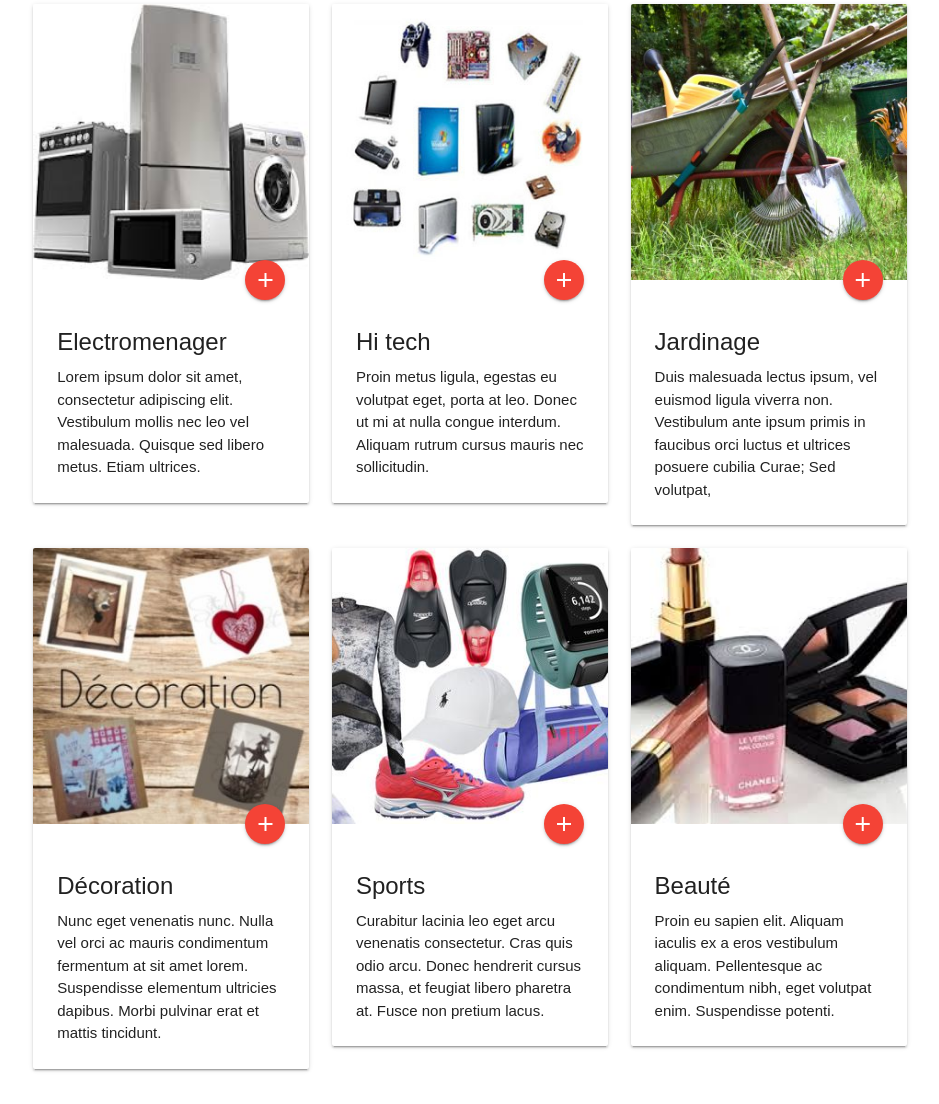
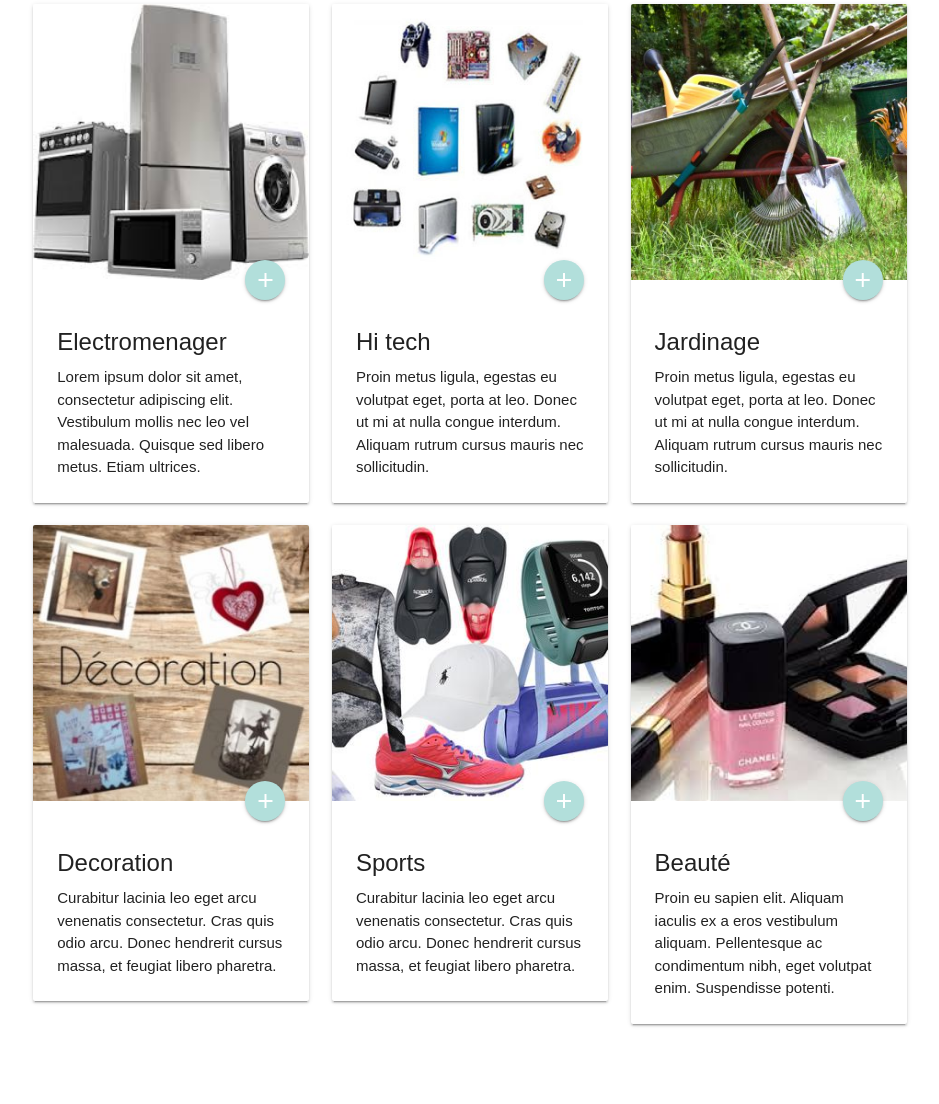
Before and after one commit to Simplon-Roubaix/E-commerce-chris-youssef, a PHP site: page / in a window 1280 px wide. Shown: the part 399-1503 px from the top of the page, without its empty margins (170-1109 px from the left). After the commit the page ends 1426 px from the top, so only its background shows below. Run offline with PHP 8.4, Linux system fonts and the light colour scheme; some libraries are stand-ins or nearby versions.

Commit message:
Update produits.php

```diff
--- a/php/produits.php
+++ b/php/produits.php
@@ -1,12 +1,22 @@
 <?php
 $Produits=[
       ["titre"=> "Electromenager",  "image"=> "img/image.jpg", "resume"=>"Lorem ipsum dolor sit amet, consectetur adipiscing elit. Vestibulum mollis nec leo vel malesuada. Quisque sed libero metus. Etiam ultrices."
-      , "Detail"=> "hzrezhfiu a uoizivjiuezkdkoi jop i"  ],
-      ["titre"=> "Hi tech", "image" => "img/image2.jpg", "resume"=>"Proin metus ligula, egestas eu volutpat eget, porta at leo. Donec ut mi at nulla congue interdum. Aliquam rutrum cursus mauris nec sollicitudin."],
-      ["titre"=> "Jardinage", "image" => "img/image3.jpg", "resume"=>"Duis malesuada lectus ipsum, vel euismod ligula viverra non. Vestibulum ante ipsum primis in faucibus orci luctus et ultrices posuere cubilia Curae; Sed volutpat,"],
-      ["titre"=> "Décoration", "image" => "img/image4.jpg", "resume"=>"Nunc eget venenatis nunc. Nulla vel orci ac mauris condimentum fermentum at sit amet lorem. Suspendisse elementum ultricies dapibus. Morbi pulvinar erat et mattis tincidunt. "],
-      ["titre"=> "Sports", "image" => "img/image5.jpg", "resume"=>"Curabitur lacinia leo eget arcu venenatis consectetur. Cras quis odio arcu. Donec hendrerit cursus massa, et feugiat libero pharetra at. Fusce non pretium lacus."],
-      ["titre"=> "Beauté", "image" => "img/image6.jpg", "resume"=>"Proin eu sapien elit. Aliquam iaculis ex a eros vestibulum aliquam. Pellentesque ac condimentum nibh, eget volutpat enim. Suspendisse potenti."]
+      ,"Detail"=> "Le Lorem Ipsum est simplement du faux texte employé dans la composition et la mise en page avant impression. Le Lorem Ipsum est le faux texte standard de l'imprimerie depuis les années 1500, quand un peintre anonyme assembla ensemble des morceaux de texte pour réaliser un livre spécimen de polices de texte. Il n'a pas fait que survivre cinq siècles, mais s'est aussi adapté à la bureautique informatique, sans que son contenu n'en soit modifié. Il a été popularisé dans les années 1960 grâce à la vente de feuilles Letraset contenant des passages du Lorem Ipsum, et, plus récemment, par son inclusion dans des applications de mise en page de texte, comme Aldus PageMaker."  ],
+
+      ["titre"=> "Hi tech", "image" => "img/image2.jpg", "resume"=>"Proin metus ligula, egestas eu volutpat eget, porta at leo. Donec ut mi at nulla congue interdum. Aliquam rutrum cursus mauris nec sollicitudin."
+      ,"Detail"=> "Le Lorem Ipsum est simplement du faux texte employé dans la composition et la mise en page avant impression. Le Lorem Ipsum est le faux texte standard de l'imprimerie depuis les années 1500, quand un peintre anonyme assembla ensemble des morceaux de texte pour réaliser un livre spécimen de polices de texte. Il n'a pas fait que survivre cinq siècles, mais s'est aussi adapté à la bureautique informatique, sans que son contenu n'en soit modifié. Il a été popularisé dans les années 1960 grâce à la vente de feuilles Letraset contenant des passages du Lorem Ipsum, et, plus récemment, par son inclusion dans des applications de mise en page de texte, comme Aldus PageMaker."  ],
+
+      ["titre"=> "Jardinage", "image" => "img/image3.jpg", "resume"=>"Proin metus ligula, egestas eu volutpat eget, porta at leo. Donec ut mi at nulla congue interdum. Aliquam rutrum cursus mauris nec sollicitudin."
+      ,"Detail"=> "Le Lorem Ipsum est simplement du faux texte employé dans la composition et la mise en page avant impression. Le Lorem Ipsum est le faux texte standard de l'imprimerie depuis les années 1500, quand un peintre anonyme assembla ensemble des morceaux de texte pour réaliser un livre spécimen de polices de texte. Il n'a pas fait que survivre cinq siècles, mais s'est aussi adapté à la bureautique informatique, sans que son contenu n'en soit modifié. Il a été popularisé dans les années 1960 grâce à la vente de feuilles Letraset contenant des passages du Lorem Ipsum, et, plus récemment, par son inclusion dans des applications de mise en page de texte, comme Aldus PageMaker." ],
+
+      ["titre"=> "Decoration", "image" => "img/image4.jpg", "resume"=>"Curabitur lacinia leo eget arcu venenatis consectetur. Cras quis odio arcu. Donec hendrerit cursus massa, et feugiat libero pharetra."
+      ,"Detail"=> "Le Lorem Ipsum est simplement du faux texte employé dans la composition et la mise en page avant impression. Le Lorem Ipsum est le faux texte standard de l'imprimerie depuis les années 1500, quand un peintre anonyme assembla ensemble des morceaux de texte pour réaliser un livre spécimen de polices de texte. Il n'a pas fait que survivre cinq siècles, mais s'est aussi adapté à la bureautique informatique, sans que son contenu n'en soit modifié. Il a été popularisé dans les années 1960 grâce à la vente de feuilles Letraset contenant des passages du Lorem Ipsum, et, plus récemment, par son inclusion dans des applications de mise en page de texte, comme Aldus PageMaker."],
+
+      ["titre"=> "Sports", "image" => "img/image5.jpg", "resume"=>"Curabitur lacinia leo eget arcu venenatis consectetur. Cras quis odio arcu. Donec hendrerit cursus massa, et feugiat libero pharetra."
+      ,"Detail"=> "Le Lorem Ipsum est simplement du faux texte employé dans la composition et la mise en page avant impression. Le Lorem Ipsum est le faux texte standard de l'imprimerie depuis les années 1500, quand un peintre anonyme assembla ensemble des morceaux de texte pour réaliser un livre spécimen de polices de texte. Il n'a pas fait que survivre cinq siècles, mais s'est aussi adapté à la bureautique informatique, sans que son contenu n'en soit modifié. Il a été popularisé dans les années 1960 grâce à la vente de feuilles Letraset contenant des passages du Lorem Ipsum, et, plus récemment, par son inclusion dans des applications de mise en page de texte, comme Aldus PageMaker."],
+
+      ["titre"=> "Beauté", "image" => "img/image6.jpg", "resume"=>"Proin eu sapien elit. Aliquam iaculis ex a eros vestibulum aliquam. Pellentesque ac condimentum nibh, eget volutpat enim. Suspendisse potenti."
+      ,"Detail"=> "Le Lorem Ipsum est simplement du faux texte employé dans la composition et la mise en page avant impression. Le Lorem Ipsum est le faux texte standard de l'imprimerie depuis les années 1500, quand un peintre anonyme assembla ensemble des morceaux de texte pour réaliser un livre spécimen de polices de texte. Il n'a pas fait que survivre cinq siècles, mais s'est aussi adapté à la bureautique informatique, sans que son contenu n'en soit modifié. Il a été popularisé dans les années 1960 grâce à la vente de feuilles Letraset contenant des passages du Lorem Ipsum, et, plus récemment, par son inclusion dans des applications de mise en page de texte, comme Aldus PageMaker."]
     ];
 ?>
 
@@ -25,35 +35,35 @@ if (!isset($_POST['nom'])): ?>
         <img src= "<?php echo $valeur['image'] ?>">
         <form class=""  method="post">
           <input type="hidden" name="nom" value="<?php echo $cle ?>">
-          <button class="btn-floating halfway-fab waves-effect waves-light red" type="submit"><i class="material-icons">add</i></button>
+          <button class="btn-floating halfway-fab #b2dfdb teal lighten-4" type="submit"><i class="material-icons">add</i></button>
         </form>
       </div>
+
       <div class="card-content">
         <h3 class="card-title"><?php echo $valeur["titre"] ?></h3>
         <p><?php echo $valeur["resume"] ?></p>
       </div>
+     </div>
     </div>
-  </div>
-<?php endforeach;?>
-</section>
-<?php
-else : ?>
+  <?php endforeach;?>
+  </section>
+  <?php
+  else : ?>
 
 <?php  $categorie= $_POST['nom'];
 ?>
 
-<section class=" container row" >
+<section class=" container row carte2"  >
 
 <h2><?php echo $Produits[$categorie]["titre"]?></h2>
+  <div class="offset-m2 col s12 m8" id="carte1">
+    <div class="card row" id="carte">
 
-  <div class="col s12 m5">
-    <div class="card">
-
-      <div class="card-image">
+      <div class="card-image m6">
         <img src= "<?php echo $Produits[$categorie]['image'] ?>">
         <form class="" action="produits.html" method="post">
           <input type="hidden" name="nom" value="">
-          <a class="btn-floating halfway-fab waves-effect waves-light red" ><i class="material-icons">add</i></a>
+          <a class="btn-floating halfway-fab #b2dfdb teal lighten-4" ><i class="material-icons">add</i></a>
         </form>
       </div>
 
@@ -63,7 +73,7 @@ else : ?>
       </div>
 
       <div class="card-action">
-        <a class="waves-effect waves-light btn" type="submit" href="index.php">retour</a>
+        <a class="waves-effect #b2dfdb teal lighten-4 btn" type="submit" href="index.php">retour</a>
       </div>
 
     </div>
```
